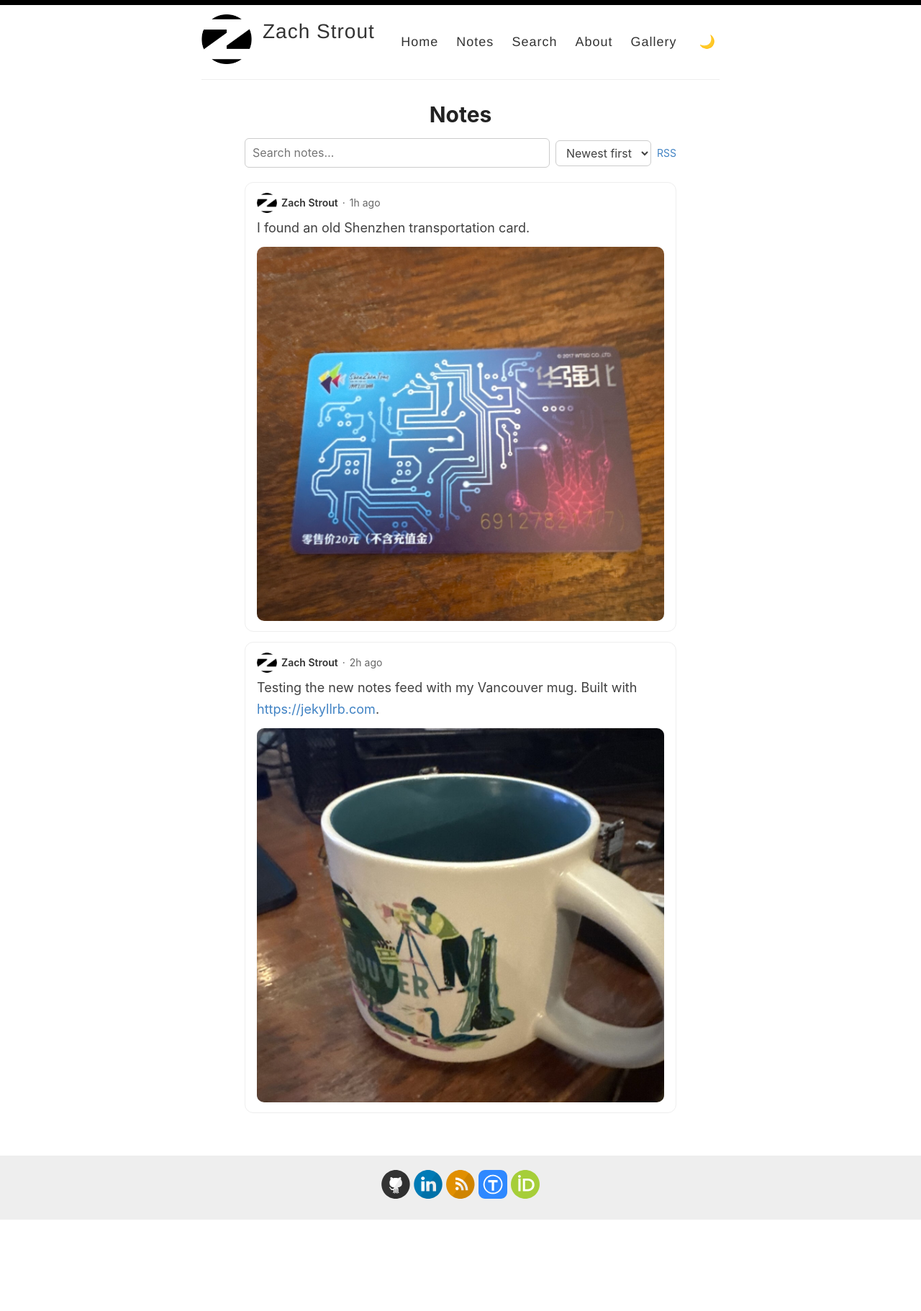
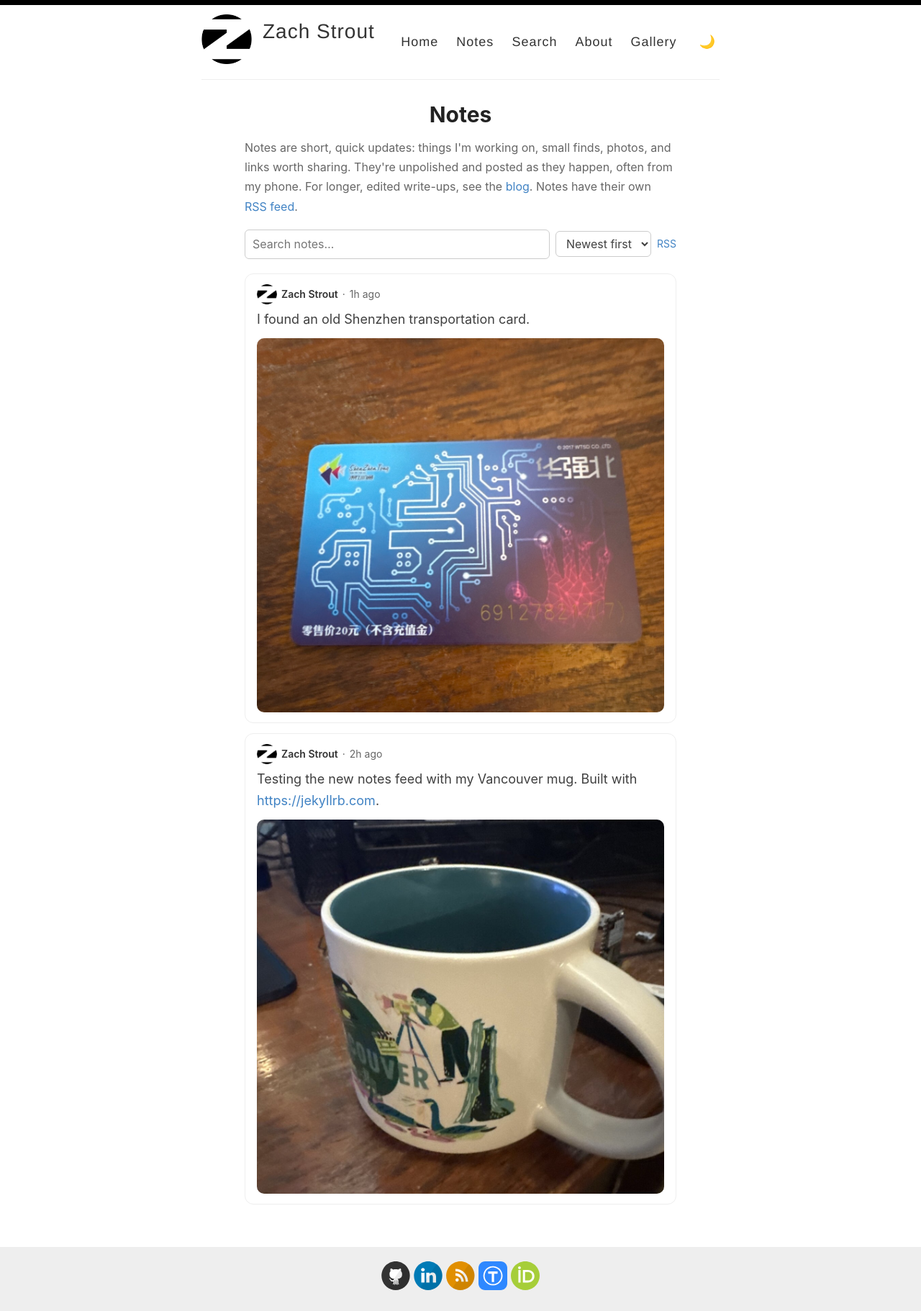
Before and after one commit to RTnhN/RTnhN.github.io, a Jekyll site: the page built from _pages/notes.html, in a window 1280 px wide. Shown: the whole page at 72% size. Built offline with Jekyll 4.4.1, drawn with Linux system fonts in a browser that asks for light colours; before the commit the page ends 1696 px from its top, so only the background shows below that.

Commit message:
fix: block HTML/script injection in notes; add notes intro
Security:
- post-app escapes raw HTML (except <https://…> autolinks), neutralizes
  kramdown attribute lists, and drops non-http(s)/mailto/site-path link
  targets, including reference-style definitions.
- post-app warns when text is pre-filled from a link.
- post-app only deletes files under images/notes/ and only edits _notes/.
- post-note skill follows the same sanitizing and path rules.

Notes page: short intro explaining notes vs. blog posts.

Co-Authored-By: Claude Opus 5.5 <noreply@anthropic.com>
Claude-Session: https://claude.ai/code/session_01BGchoCmU6NC9FPkov7Mnqd

```diff
--- a/_pages/notes.html
+++ b/_pages/notes.html
@@ -5,6 +5,13 @@ permalink: /notes/
 ---
 
 <div class="notes" id="notes">
+  <p class="notes-intro">
+    Notes are short, quick updates: things I'm working on, small finds, photos, and
+    links worth sharing. They're unpolished and posted as they happen, often from my
+    phone. For longer, edited write-ups, see the <a href="{{ site.baseurl }}/">blog</a>.
+    Notes have their own <a href="{{ site.baseurl }}/feed/notes.xml">RSS feed</a>.
+  </p>
+
   <div class="notes-controls">
     <input type="search" id="notes-search" placeholder="Search notes…" aria-label="Search notes" />
     <select id="notes-sort" aria-label="Sort notes">
--- a/assets/notes.css
+++ b/assets/notes.css
@@ -78,3 +78,6 @@
 .dark-mode .notes-controls select,
 .dark-mode .notes-more { border-color: #444; }
 .dark-mode .notes-controls select option { background: #121212; }
+
+.notes-intro { color: #666; font-size: 16px; margin: 0 0 18px; text-align: left; }
+.dark-mode .notes-intro { color: #aaa; }
```
Also changed, not shown: post-app/app.js (+8 -3 lines), post-app/lib.js (+28 -2 lines), .claude/skills/post-note/SKILL.md.
